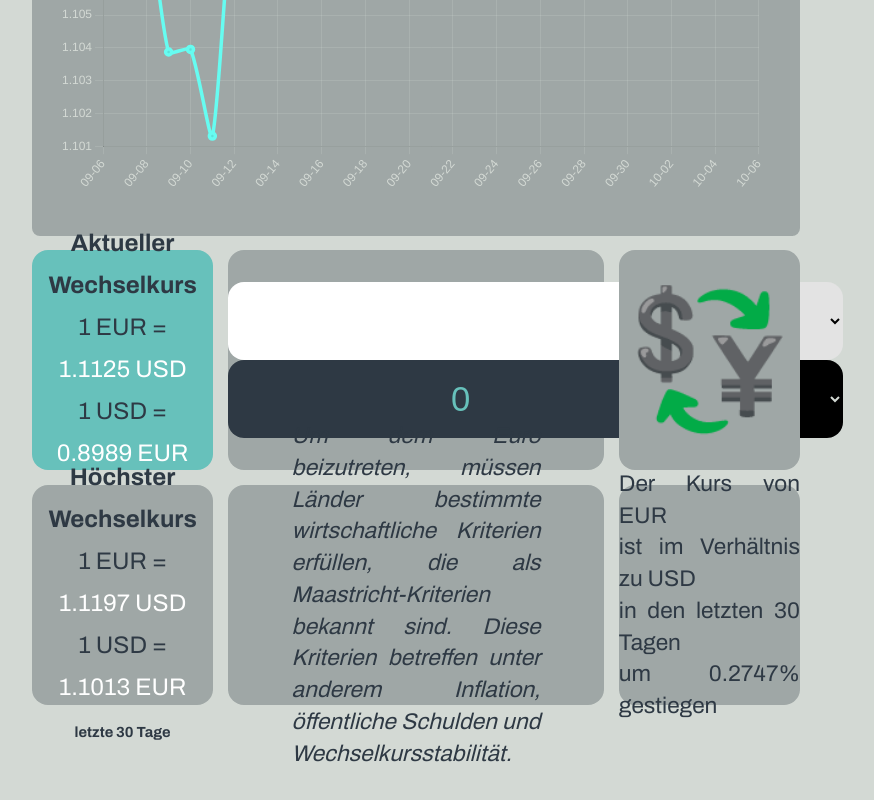
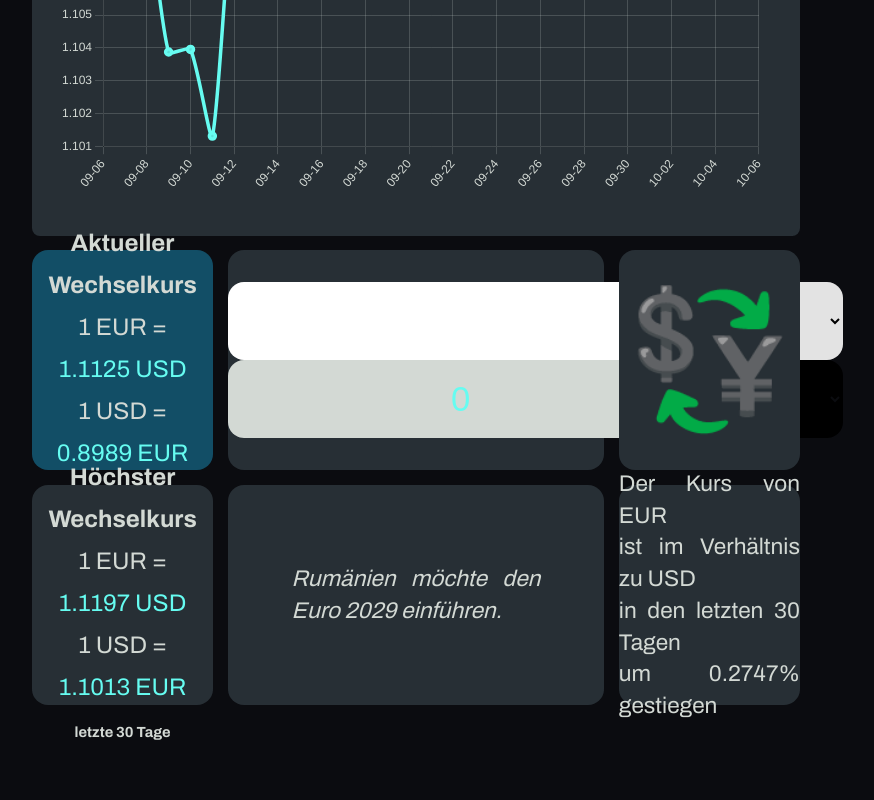
Before and after one commit to LeCram0ni/currency-grid, a React (Vite) app: page / in a window 1280 px wide. Shown: the part 580-1380 px from the top of the page, without its empty margins (224-1098 px from the left). After the commit the page ends 1349 px from the top, so only its background shows below. Built offline with nearby package versions, Linux system fonts and the light colour scheme.

Commit message:
Refactor Components

```diff
--- a/eslint.config.js
+++ b/eslint.config.js
@@ -28,6 +28,7 @@ export default [
          ...react.configs.recommended.rules,
          ...react.configs['jsx-runtime'].rules,
          ...reactHooks.configs.recommended.rules,
+         "react/prop-types": "off",
          'react/jsx-no-target-blank': 'off',
          'react-refresh/only-export-components': [
             'warn',
--- a/src/App.jsx
+++ b/src/App.jsx
@@ -1,10 +1,14 @@
 
 /* eslint-disable no-unused-vars */
 import { useState, useEffect } from 'react'
-import Dropdown from "./components/Dropdown"
 import Card from "./components/Card"
-import CurrencySelector from "./components/CurrencySelector"
-//import key from "./key.js"
+import Graph from './components/Graph'
+import Title from './components/Title'
+import CurrentRate from "./components/CurrentRate"
+import CurrencyBox from './components/CurrencyBox'
+import Trend from './components/Trend'
+import HighestRate from './components/HighestRate'
+import Funfact from './components/Funfact'
 
 import MoonFullIcon from "./assets/MoonFullIcon"
 import MoonLineIcon from "./assets/MoonLineIcon"
@@ -12,12 +16,10 @@ import SunFullIcon from "./assets/SunFullIcon"
 import SunLineIcon from "./assets/SunLineIcon"
 
 import beacon from "./currencyBeaconResult.json"
-import options from "./chartjs-options"
-
-import { Chart as ChartJS, CategoryScale, LinearScale, LineElement, PointElement, Tooltip, Legend, Title } from 'chart.js';
-import { Line } from 'react-chartjs-2';
+//import key from "./key.js"
 
 import './App.css'
+import CurrencySwitch from './components/CurrencySwitch'
 
 function App() {
 
@@ -29,25 +31,13 @@ function App() {
       "€", "$", "£", "₣", "Kč", "kr", "Ft", "kr", "zł", "lei", "kr", "₽", "¥", "元", "₿", "Ξ"
    ]
 
-   const funfacts = [
-      "Kroatien löste am 01. Januar 2023 die bisherige Währung Kuna durch den Euro ab.",
-      "Rumänien möchte den Euro 2029 einführen.",
-      "Am 12. Juli 2022 erreichte der Euro-Dollar-Wechselkurs seit fast 20 Jahren erneut ein Verhältnis von 1:1.",
-      "Der Euro wurde am 1. Januar 1999 als Buchgeld eingeführt und trat am 1. Januar 2002 in Form von Bargeld in 12 EU-Ländern in Kraft.",
-      "Das Euro-Zeichen (€) wurde 1996 entworfen.",
-      "Über 340 Millionen Menschen in Europa nutzen den Euro als ihre Hauptwährung.",
-      "Der Euro ist die gemeinsame Währung von 20 der 27 EU-Mitgliedstaaten, die zusammen als Eurozone bezeichnet werden.",
-      "Um dem Euro beizutreten, müssen Länder bestimmte wirtschaftliche Kriterien erfüllen, die als Maastricht-Kriterien bekannt sind. Diese Kriterien betreffen unter anderem Inflation, öffentliche Schulden und Wechselkursstabilität.",
-      "Die erste Euro-Münze wurde am 1. Januar 2002 in Berlin geprägt, um den offiziellen Start des Euros als Bargeld zu feiern.",
-      "Viele Länder haben beim Euro-Wechselkurs einen festen Wechselkurs zur nationalen Währung, um Stabilität zu gewährleisten. Zum Beispiel wurde der Wechselkurs der D-Mark auf 1,95583 D-Mark pro Euro festgelegt.",
 
-   ]
 
    const [data, setData] = useState(beacon)
    const [date, setDate] = useState("2024-10-06")
    const [error, setError] = useState(null)
    const [loading, setLoading] = useState(null)
-   const [isDarkMode, setIsDarkMode] = useState(false)
+   const [isDarkMode, setIsDarkMode] = useState(true)
    const [isHovering, setIsHovering] = useState(false)
    const [textValue, setTextValue] = useState("")
    const [selectedCurrency1, setSelectedCurrency1] = useState(currencies[0])
@@ -61,8 +51,6 @@ function App() {
 
    let dateFirst = new Date(date)
    dateFirst.setDate(dateFirst.getDate() - 31);
-
-   ChartJS.register(CategoryScale, LinearScale, LineElement, PointElement, Tooltip, Legend, Title);
 
    /*
       const symbols = "EUR,USD,GBP,CHF,CZK,DKK,HUF,NOK,PLN,RON,SEK,RUB,JPY,CNY,BTC,ETH"
@@ -282,99 +270,63 @@ function App() {
 
          <div className="container">
 
-            <div className="title-header" >
-               <h1>CurrencyGrid</h1>
-            </div>
+            <Title />
 
-
-            <Card width="4" height="800" style={{ borderRadius: "64px 64px 8px 8px" }}>
-               <h3>1 {selectedCurrency1} in {selectedCurrency2}</h3>
-               <div className="diagram">
-                  <Line data={combinedData} options={options} />
-
-
-                  {/*arrowfunction in options. const = ... je nach dark oder light mode andere hintergrundlinien*/}
-
-
-
-               </div>
+            <Card key="1" width="4" height="800" style={{ borderRadius: "64px 64px 8px 8px" }}>
+               <Graph
+                  selectedCurrency1={selectedCurrency1}
+                  selectedCurrency2={selectedCurrency2}
+                  combinedData={combinedData}
+               />
             </Card>
 
-
-
-
-
-
-
             <Card key="2" width="1" background={isDarkMode ? "var(--highlight)" : "var(--highlight-neon)"}>
-               <div className="top-card">
-                  <h4>Aktueller Wechselkurs</h4>
-                  <div>1 {selectedCurrency1} = <span className="result">{(data.response["2024-10-06"][selectedCurrency2]).toFixed(4)} {selectedCurrency2}</span></div>
-                  <div>1 {selectedCurrency2} = <span className="result">{(1 / +(data.response["2024-10-06"][selectedCurrency2])).toFixed(4)} {selectedCurrency1}</span></div>
-               </div>
-               <h6>{date}</h6>
+               <CurrentRate
+                  selectedCurrency1={selectedCurrency1}
+                  selectedCurrency2={selectedCurrency2}
+                  data={data}
+                  date={date}
+               />
             </Card>
 
             <Card key="3" width="2">
-               <div className="currency-box">
-                  <span className="currency-span"><input value={textValue} onChange={handleTextField}></input>
-                     <CurrencySelector
-                        no={1}
-                        currencySymbols={currencySymbols}
-                        currencies={currencies}
-                        selectedCurrency1={selectedCurrency1}
-                        selectedCurrency2={selectedCurrency2}
-                        currencyHandler={currencyHandler}
-                     />
-                  </span>
-
-                  <span className="currency-span"><input value={textValue2 ? textValue2.toFixed(2) : 0} onChange={handleTextField} disabled></input>
-                     <CurrencySelector
-                        no={2}
-                        currencySymbols={currencySymbols}
-                        currencies={currencies}
-                        selectedCurrency1={selectedCurrency1}
-                        selectedCurrency2={selectedCurrency2}
-                        currencyHandler={currencyHandler}
-                     />
-                  </span>
-               </div>
+               <CurrencyBox
+                  textValue={textValue}
+                  textValue2={textValue2}
+                  handleTextField={handleTextField}
+                  currencyHandler={currencyHandler}
+                  currencySymbols={currencySymbols}
+                  currencies={currencies}
+                  selectedCurrency1={selectedCurrency1}
+                  selectedCurrency2={selectedCurrency2}
+               />
             </Card>
 
-
-
-            <Card width="1" >
-               <div className="emoji" onClick={currencySwitch}>
-                  💱
-               </div>
+            <Card key="4" width="1" >
+               <CurrencySwitch currencySwitch={currencySwitch} />
             </Card>
 
-            <Card key="1" width="1" >
-               <div className="top-card">
-                  <h4>Höchster Wechselkurs</h4>
-                  <div>1 {selectedCurrency1} = <span className="result">{highest.toFixed(4)} {selectedCurrency2}</span></div>
-                  <div>1 {selectedCurrency2} = <span className="result">{lowest.toFixed(4)} {selectedCurrency1}</span></div>
-               </div>
-               <h6>letzte 30 Tage</h6>
+            <Card key="5" width="1" >
+               <HighestRate
+                  selectedCurrency1={selectedCurrency1}
+                  selectedCurrency2={selectedCurrency2}
+                  highest={highest}
+                  lowest={lowest}
+               />
             </Card>
 
-
-            <Card width="2" >
-               <div className="flex line-height-small funfact">
-                  {funfacts[Math.floor(Math.random() * funfacts.length)]}
-               </div>
+            <Card key="6" width="2" >
+               <Funfact />
             </Card>
 
-            <Card width="1" >
-               <div className="flex line-height-small">
-                  {`Der Kurs von ${selectedCurrency1}`}<br />
-                  {`ist im Verhältnis zu ${selectedCurrency2}`}<br />
-                  in den letzten 30 Tagen <br />
-                  {`um ${Math.abs(trend).toFixed(4)}% ${trendWording}`}
-               </div>
+            <Card key="7" width="1" >
+               <Trend
+                  selectedCurrency1={selectedCurrency1}
+                  selectedCurrency2={selectedCurrency2}
+                  trend={trend}
+                  trendWording={trendWording}
+               />
             </Card>
-
-
 
          </div>
       </>
--- /dev/null
+++ b/src/components/CurrencyBox.jsx
@@ -0,0 +1,30 @@
+import CurrencySelector from "./CurrencySelector"
+
+export default function CurrencyBox({ textValue, textValue2, handleTextField, currencySymbols, currencies, selectedCurrency1, selectedCurrency2, currencyHandler }) {
+
+   return (<>
+      <div className="currency-box">
+         <span className="currency-span"><input value={textValue} onChange={handleTextField}></input>
+            <CurrencySelector
+               no={1}
+               currencySymbols={currencySymbols}
+               currencies={currencies}
+               selectedCurrency1={selectedCurrency1}
+               selectedCurrency2={selectedCurrency2}
+               currencyHandler={currencyHandler}
+            />
+         </span>
+
+         <span className="currency-span"><input value={textValue2 ? textValue2.toFixed(2) : 0} onChange={handleTextField} disabled></input>
+            <CurrencySelector
+               no={2}
+               currencySymbols={currencySymbols}
+               currencies={currencies}
+               selectedCurrency1={selectedCurrency1}
+               selectedCurrency2={selectedCurrency2}
+               currencyHandler={currencyHandler}
+            />
+         </span>
+      </div>
+   </>)
+}
--- a/src/components/CurrencySelector.jsx
+++ b/src/components/CurrencySelector.jsx
@@ -1,4 +1,4 @@
-/* eslint-disable react/prop-types */
+
 export default function CurrencySelector({ currencies, currencySymbols, no, selectedCurrency1, selectedCurrency2, currencyHandler }) {
    let value
 
--- /dev/null
+++ b/src/components/CurrencySwitch.jsx
@@ -0,0 +1,8 @@
+export default function CurrencySwitch({ currencySwitch }) {
+
+   return (<>
+      <div className="emoji" onClick={currencySwitch}>
+         💱
+      </div>
+   </>)
+}
--- /dev/null
+++ b/src/components/CurrentRate.jsx
@@ -0,0 +1,11 @@
+export default function CurrentRate({ selectedCurrency1, selectedCurrency2, date, data }) {
+
+   return (<>
+      <div className="top-card">
+         <h4>Aktueller Wechselkurs</h4>
+         <div>1 {selectedCurrency1} = <span className="result">{(data.response["2024-10-06"][selectedCurrency2]).toFixed(4)} {selectedCurrency2}</span></div>
+         <div>1 {selectedCurrency2} = <span className="result">{(1 / +(data.response["2024-10-06"][selectedCurrency2])).toFixed(4)} {selectedCurrency1}</span></div>
+      </div>
+      <h6>{date}</h6>
+   </>)
+}
--- a/src/components/Dropdown.jsx
+++ /dev/null
@@ -1,13 +0,0 @@
-export default function Dropdown() {
-
-   return (<>
-      <div>
-         <ul>
-            <li>1</li>
-            <li>2</li>
-            <li>3</li>
-            <li>4</li>
-         </ul>
-      </div>
-   </>)
-}
--- /dev/null
+++ b/src/components/Funfact.jsx
@@ -0,0 +1,22 @@
+export default function Funfact() {
+
+   const funfacts = [
+      "Kroatien löste am 01. Januar 2023 die bisherige Währung Kuna durch den Euro ab.",
+      "Rumänien möchte den Euro 2029 einführen.",
+      "Am 12. Juli 2022 erreichte der Euro-Dollar-Wechselkurs seit fast 20 Jahren erneut ein Verhältnis von 1:1.",
+      "Der Euro wurde am 1. Januar 1999 als Buchgeld eingeführt und trat am 1. Januar 2002 in Form von Bargeld in 12 EU-Ländern in Kraft.",
+      "Das Euro-Zeichen (€) wurde 1996 entworfen.",
+      "Über 340 Millionen Menschen in Europa nutzen den Euro als ihre Hauptwährung.",
+      "Der Euro ist die gemeinsame Währung von 20 der 27 EU-Mitgliedstaaten, die zusammen als Eurozone bezeichnet werden.",
+      "Um dem Euro beizutreten, müssen Länder bestimmte wirtschaftliche Kriterien erfüllen, die als Maastricht-Kriterien bekannt sind. Diese Kriterien betreffen unter anderem Inflation, öffentliche Schulden und Wechselkursstabilität.",
+      "Die erste Euro-Münze wurde am 1. Januar 2002 in Berlin geprägt, um den offiziellen Start des Euros als Bargeld zu feiern.",
+      "Viele Länder haben beim Euro-Wechselkurs einen festen Wechselkurs zur nationalen Währung, um Stabilität zu gewährleisten. Zum Beispiel wurde der Wechselkurs der D-Mark auf 1,95583 D-Mark pro Euro festgelegt.",
+
+   ]
+
+   return (<>
+      <div className="flex line-height-small funfact">
+         {funfacts[Math.floor(Math.random() * funfacts.length)]}
+      </div>
+   </>)
+}
--- /dev/null
+++ b/src/components/Graph.jsx
@@ -0,0 +1,21 @@
+import { Line } from 'react-chartjs-2';
+import { Chart as ChartJS, CategoryScale, LinearScale, LineElement, PointElement, Tooltip, Legend, Title } from 'chart.js';
+
+import options from "../chartjs-options.js"
+
+ChartJS.register(CategoryScale, LinearScale, LineElement, PointElement, Tooltip, Legend, Title);
+
+export default function Graph({ selectedCurrency1, selectedCurrency2, combinedData }) {
+
+   return (<>
+      <h3>1 {selectedCurrency1} in {selectedCurrency2}</h3>
+      <div className="diagram">
+         <Line data={combinedData} options={options} />
+
+
+         {/*arrowfunction in options. const = ... je nach dark oder light mode andere hintergrundlinien*/}
+
+
+      </div>
+   </>)
+}
--- /dev/null
+++ b/src/components/HighestRate.jsx
@@ -0,0 +1,11 @@
+export default function HighestRate({ selectedCurrency1, selectedCurrency2, highest, lowest }) {
+
+   return (<>
+      <div className="top-card">
+         <h4>Höchster Wechselkurs</h4>
+         <div>1 {selectedCurrency1} = <span className="result">{highest.toFixed(4)} {selectedCurrency2}</span></div>
+         <div>1 {selectedCurrency2} = <span className="result">{lowest.toFixed(4)} {selectedCurrency1}</span></div>
+      </div>
+      <h6>letzte 30 Tage</h6>
+   </>)
+}
--- /dev/null
+++ b/src/components/Title.jsx
@@ -0,0 +1,8 @@
+export default function Title() {
+
+   return (<>
+      <div className="title-header" >
+         <h1>CurrencyGrid</h1>
+      </div>
+   </>)
+}
--- /dev/null
+++ b/src/components/Trend.jsx
@@ -0,0 +1,11 @@
+export default function Trend({ selectedCurrency1, selectedCurrency2, trend, trendWording }) {
+
+   return (<>
+      <div className="flex line-height-small">
+         {`Der Kurs von ${selectedCurrency1}`}<br />
+         {`ist im Verhältnis zu ${selectedCurrency2}`}<br />
+         in den letzten 30 Tagen <br />
+         {`um ${Math.abs(trend).toFixed(4)}% ${trendWording}`}
+      </div>
+   </>)
+}
```
Also changed, not shown: 1 other file (tests, documents, lock files or other folders). Lines whose indentation alone changed are shown as unchanged.
